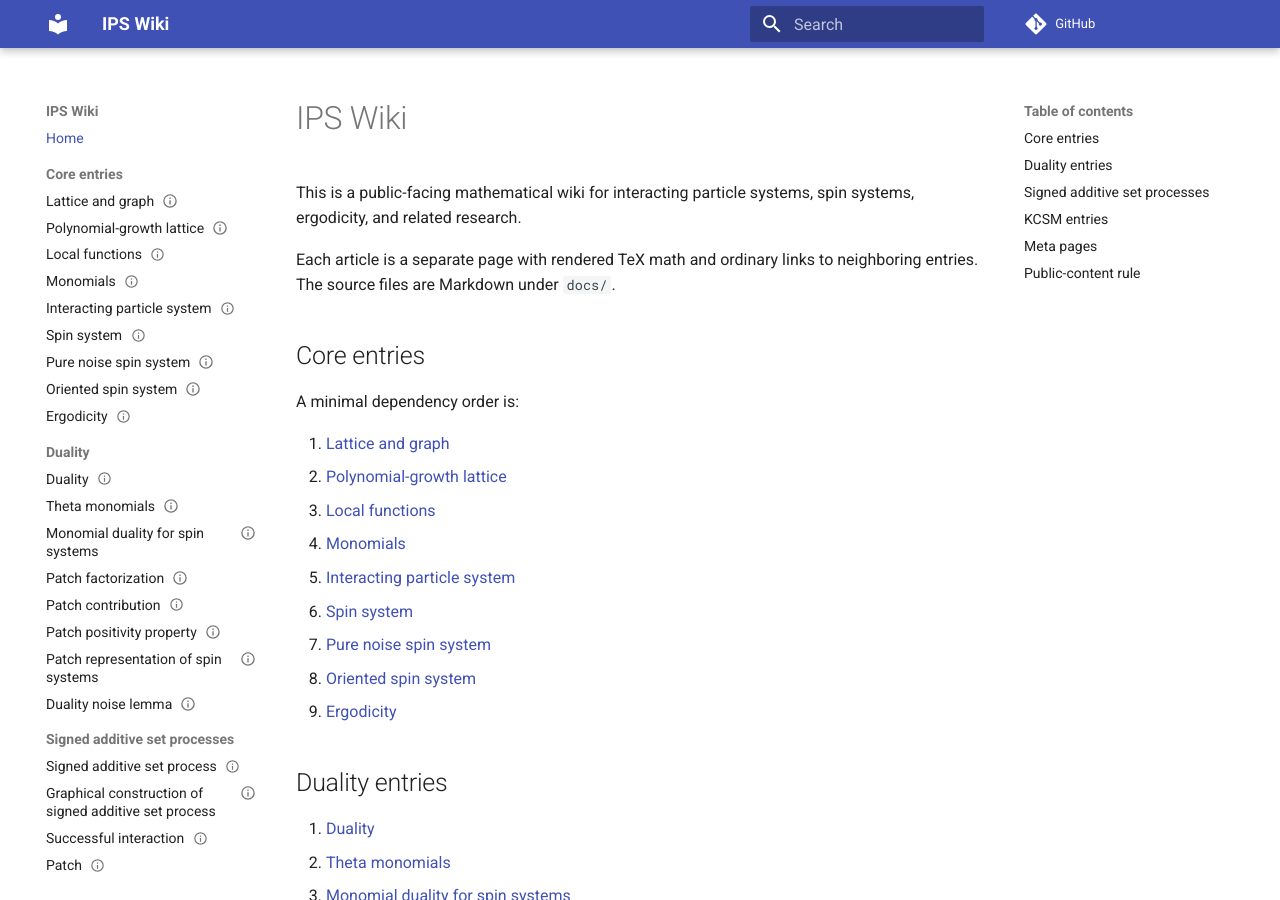
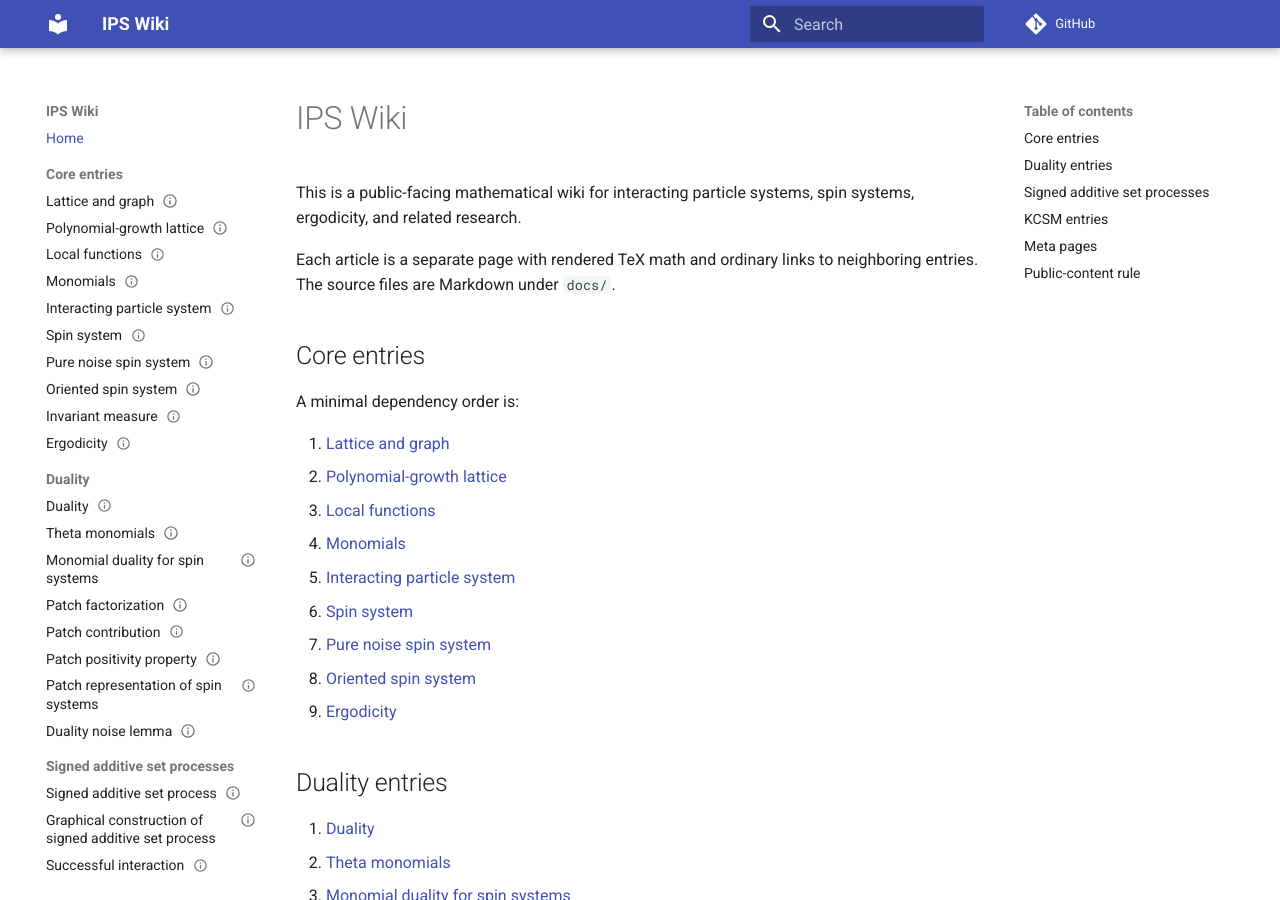
Before and after one commit to maciejgluchowski86-beep/ips-wiki, an MkDocs documentation site: the page built from docs/index.md, in a window 1280 px wide and 900 px high. Built offline with MkDocs 1.6.1 and Material for MkDocs 9.7.7, drawn with Linux system fonts in a browser that asks for light colours; comment, search, counter and statistics services are not loaded.

Commit message:
Link invariant measure entry

```diff
--- a/mkdocs.yml
+++ b/mkdocs.yml
@@ -28,6 +28,7 @@ nav:
       - Spin system: entries/spin-system.md
       - Pure noise spin system: entries/pure-noise-spin-system.md
       - Oriented spin system: entries/oriented-spin-system.md
+      - Invariant measure: entries/invariant-measure.md
       - Ergodicity: entries/ergodicity.md
   - Duality:
       - Duality: entries/duality.md
```
